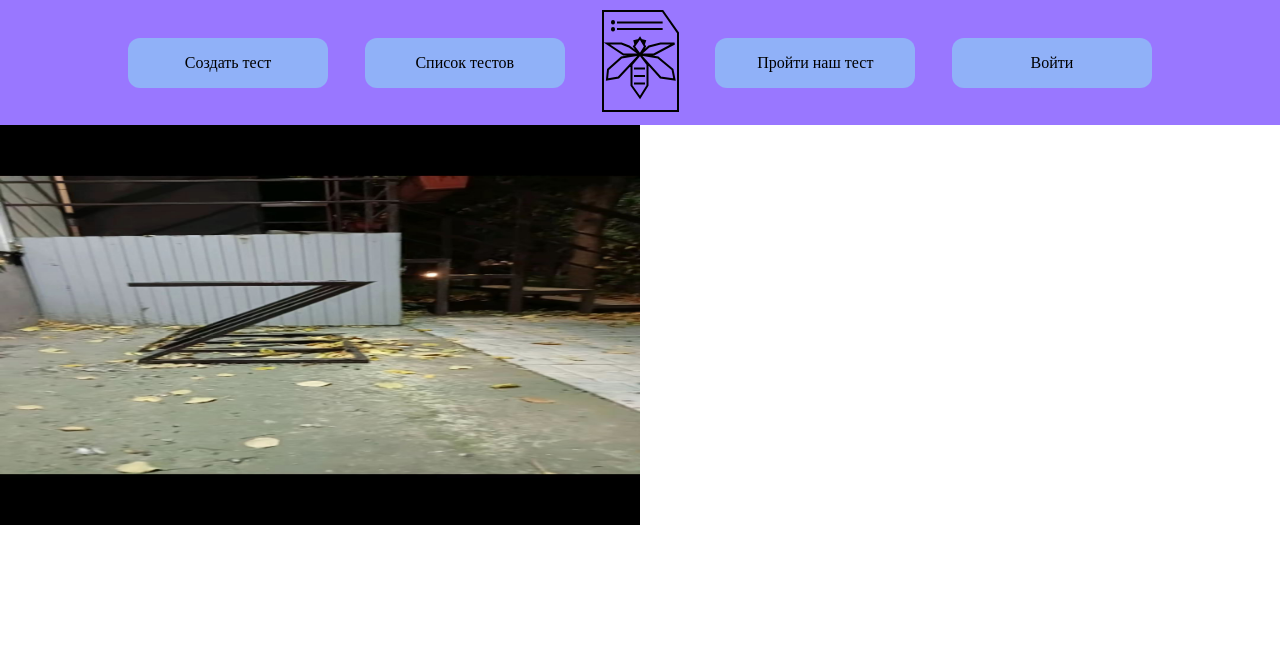
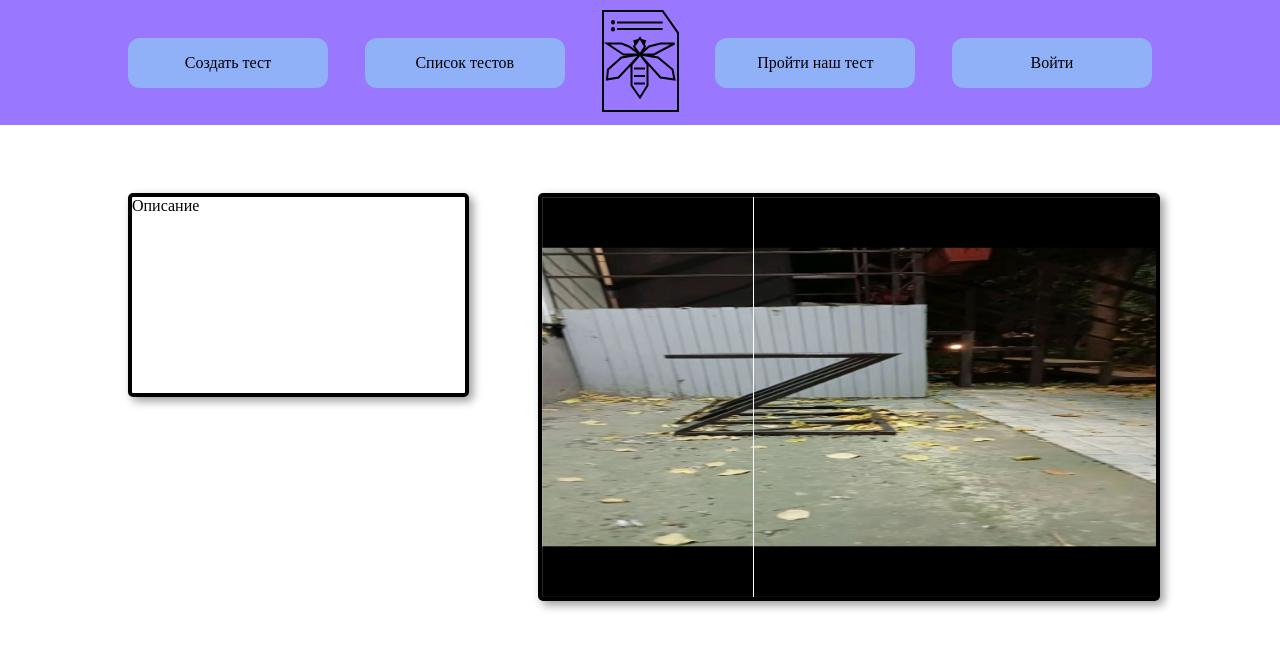
Before and after one commit to Sk1nys/StFrTtPrmst, a React (Vite) app in the folder frontend/: page /home in a window 1280 px wide. Shown: the top 648 px of the page. Built offline with nearby package versions, Linux system fonts and the light colour scheme.

Commit message:
add grid

```diff
--- a/frontend/src/Components/MainPageSlider/MainPageSlider.module.css
+++ b/frontend/src/Components/MainPageSlider/MainPageSlider.module.css
@@ -1,6 +1,7 @@
 .slider_container{
-    width: 50%;
+    width: 90%;
     height: 400px;
+    margin: 0 10%;
 }
 .slider_slide>img{
 height: 400px;
--- a/frontend/src/Components/MainPageSlider/index.tsx
+++ b/frontend/src/Components/MainPageSlider/index.tsx
@@ -8,7 +8,10 @@ import Path2 from '../../assets/Zslider2.jpg';
 import Path3 from '../../assets/Slider3.jpg';
 import Path4 from '../../assets/Slider4.jpg';
 import Path5 from '../../assets/Slider5.jpg';
-const mainPageSlider = () => {
+interface mainPageSliderProps{
+  ClassName?:string;
+}
+const mainPageSlider: React.FC<mainPageSliderProps> = ({ClassName}) => {
     const images = [
         {id: 1,src: Path1,alt: 'Image 1',},
         { id: 2, src: Path2, alt: 'Image 2',},
@@ -18,7 +21,7 @@ const mainPageSlider = () => {
     ];
   return (
     <>
-    <div className={styles.slider_container}>
+    <div className={`${styles.slider_container} ${ClassName}`}>
     <Swiper
       spaceBetween={50}
       slidesPerView={1}
--- a/frontend/src/pages/MainPage.tsx
+++ b/frontend/src/pages/MainPage.tsx
@@ -1,12 +1,30 @@
 import Header from '../Components/Header'
 // import ButtonSquish from '../Components/Buttons/ButtonSquish'
 import MainPageSlider from '../Components/MainPageSlider'
+import styles from './styles/MainPage.module.css'
 const MainPage = () => {
+
+  const updateHeight = () => {
+    const ScreenHeight = window.innerHeight;
+    document.documentElement.style.setProperty(
+      "--screen-height",
+      `${ScreenHeight}px`
+    );
+  };
+
+  updateHeight();
+
   return (
     <>
 <Header/>
 {/* <ButtonSquish>BOMB KYEV</ButtonSquish> */}
-<MainPageSlider />
+<div className={styles.main_container}>
+  <div className={styles.grid_container}>
+  <MainPageSlider ClassName={styles.slider} />
+  <div className={styles.description}>Описание</div>
+  </div>
+</div>
+
     </>
   )
 }
--- /dev/null
+++ b/frontend/src/pages/styles/MainPage.module.css
@@ -0,0 +1,32 @@
+.props{
+    --screen-height:1px;
+}
+.main_container{
+    width: 100%;
+    height:calc( var(--screen-height) - 125px) ;
+    display: flex;
+    align-items: center;
+    justify-content: center;
+}
+.grid_container{
+    width: 80%;
+    height: 80%;
+    display: grid;
+    grid-template-columns: repeat(6, 1fr);
+grid-template-rows: repeat(6, 1fr);
+grid-column-gap: 0px;
+grid-row-gap: 0px;
+}
+.slider{
+
+    border: 4px solid black;
+    border-radius: 5px;
+    box-shadow: 4px 4px 10px rgba(0, 0, 0, 0.4);
+    grid-area: 1 / 3 / 5 / 7;
+}
+.description{
+    border: 4px solid black;
+    border-radius: 5px;
+    box-shadow: 4px 4px 10px rgba(0, 0, 0, 0.4);
+    grid-area: 1 / 1 / 3 / 3;
+}
```
